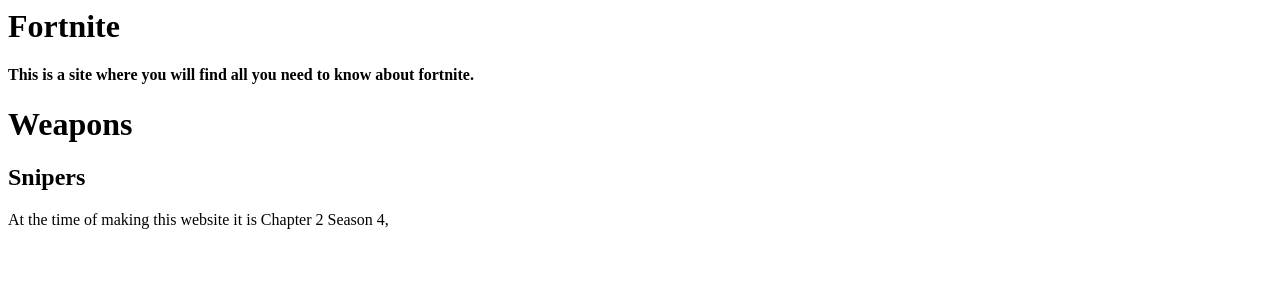
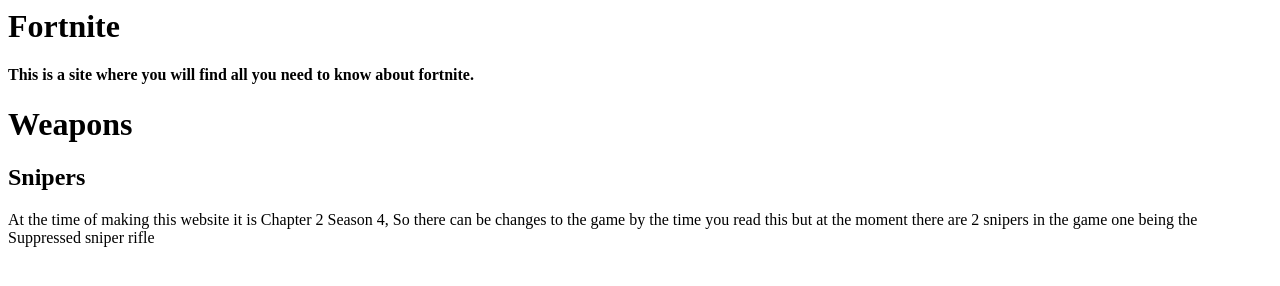
Before and after one commit to saadkhan2007/helloworld, a plain HTML site: page index.html in a window 1280 px wide. Drawn offline with Linux system fonts and the light colour scheme.

Commit message:
i added some shit

```diff
--- a/index.html
+++ b/index.html
@@ -7,6 +7,6 @@
     <p><strong>This is a site where you will find all you need to know about fortnite.</strong></p>
     <h1>Weapons</h1>
     <h2>Snipers</h2>
-    <p>At the time of making this website it is Chapter 2 Season 4,  </p>
+    <p>At the time of making this website it is Chapter 2 Season 4, So there can be changes to the game by the time you read this but at the moment there are 2 snipers in the game one being the Suppressed sniper rifle <img scr="" </p>
     </body>
 </html>
```
Also changed, not shown: sniper.jpeg (added).
